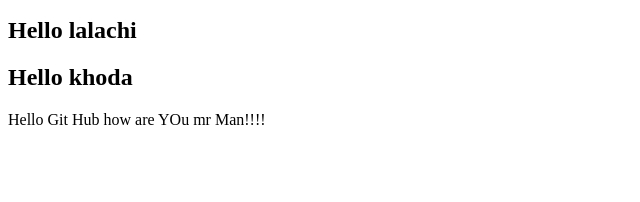
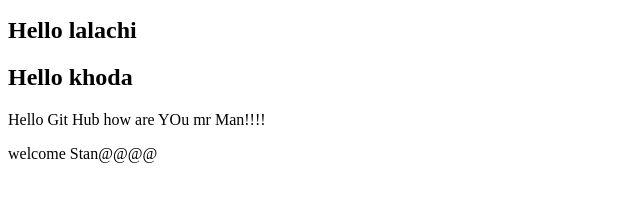
Before and after one commit to ACAB1312z/git-projects, a website: page index.html in a window 1280 px wide. Shown: the part 144-346 px from the top of the page, without its empty margins (0-640 px from the left). Drawn offline with Linux system fonts and the light colour scheme.

Commit message:
create <p> and welcome

```diff
--- a/index.html
+++ b/index.html
@@ -14,5 +14,6 @@
     <h2>Hello lalachi</h2>
     <h2>Hello khoda</h2>
     <p>Hello Git Hub how are YOu mr Man!!!!</p>
+    <p>welcome Stan@@@@</p>
 </body>
 </html>
```
